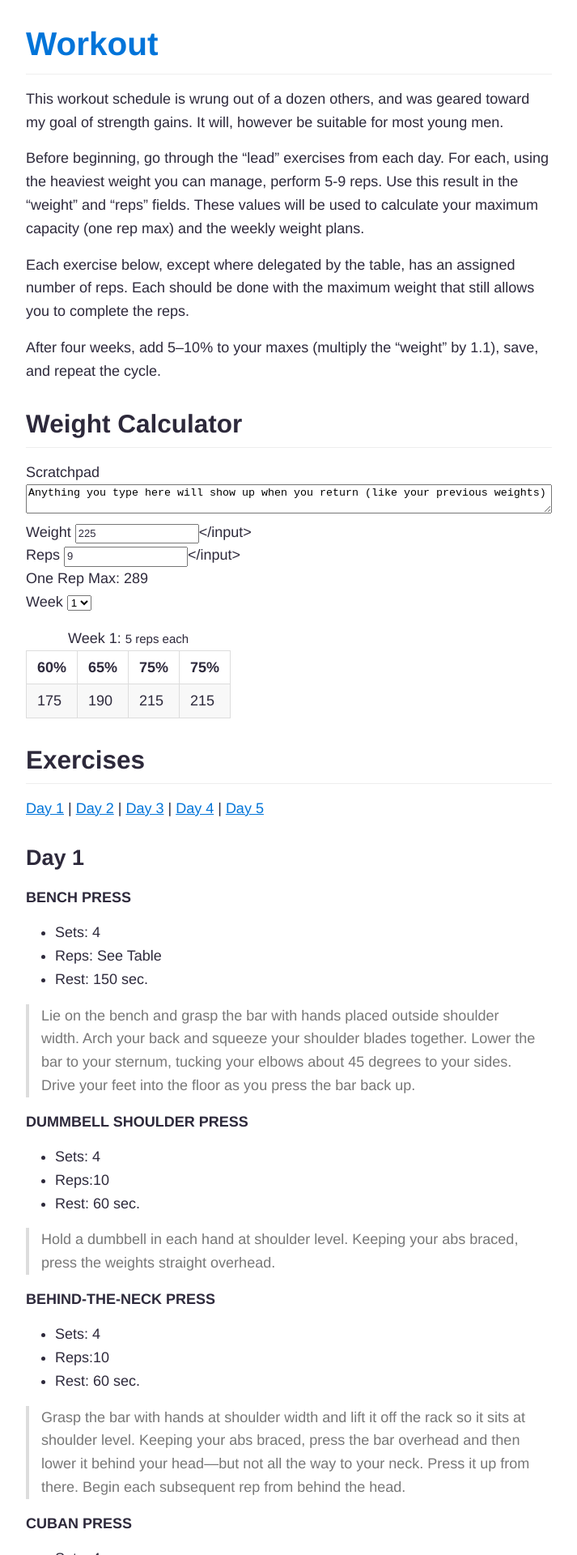
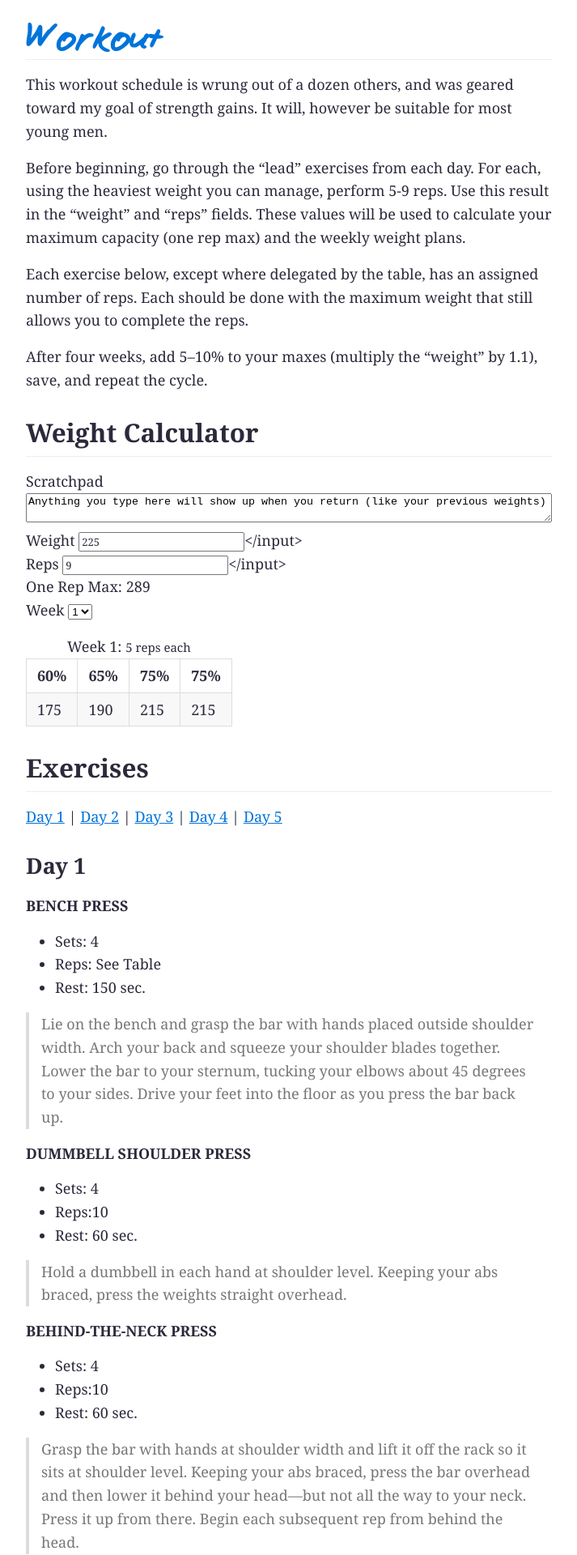
Before and after one commit to joshbeckman/andjosh.github.io, a Jekyll site: the page built from workout.md, in a window 1280 px wide. Shown: the top 1920 px of the page at 81% size, without its empty margins (283-996 px from the left). Built offline with Jekyll 4.4.1, drawn with Linux system fonts in a browser that asks for light colours; Markdown is read by kramdown in place of the engine named in the settings.

Commit message:
switching to serif, headlines in handwriting

```diff
--- a/_layouts/page.html
+++ b/_layouts/page.html
@@ -2,7 +2,7 @@
 layout: default
 ---
 
-<h1 class=""><a href="{{ page.url }}">{{ page.title }}</a></h1>
+<h1 class="hand"><a href="{{ page.url }}">{{ page.title }}</a></h1>
 <div class="content">
     {{ content }}
 </div>
--- a/_layouts/post.html
+++ b/_layouts/post.html
@@ -4,7 +4,7 @@ layout: default
 
 <article itemscope itemtype="http://schema.org/BlogPosting">
     <meta itemprop="author" content="Josh Beckman" />
-    <h1><a itemprop="url" href="{{ page.url }}">{{ page.title }}</a></h1>
+    <h1 class="hand"><a itemprop="url" href="{{ page.url }}">{{ page.title }}</a></h1>
     <p class="meta"><strong itemprop="datePublished">{{ page.date | date_to_string }}</strong></p>
     <div class="content" itemprop="articleBody">
         {{ content }}
```
Also changed, not shown: _drafts/2015-04-09-as-an-old-man.md (deleted, +0 -5 lines), css/screen.min.css.
